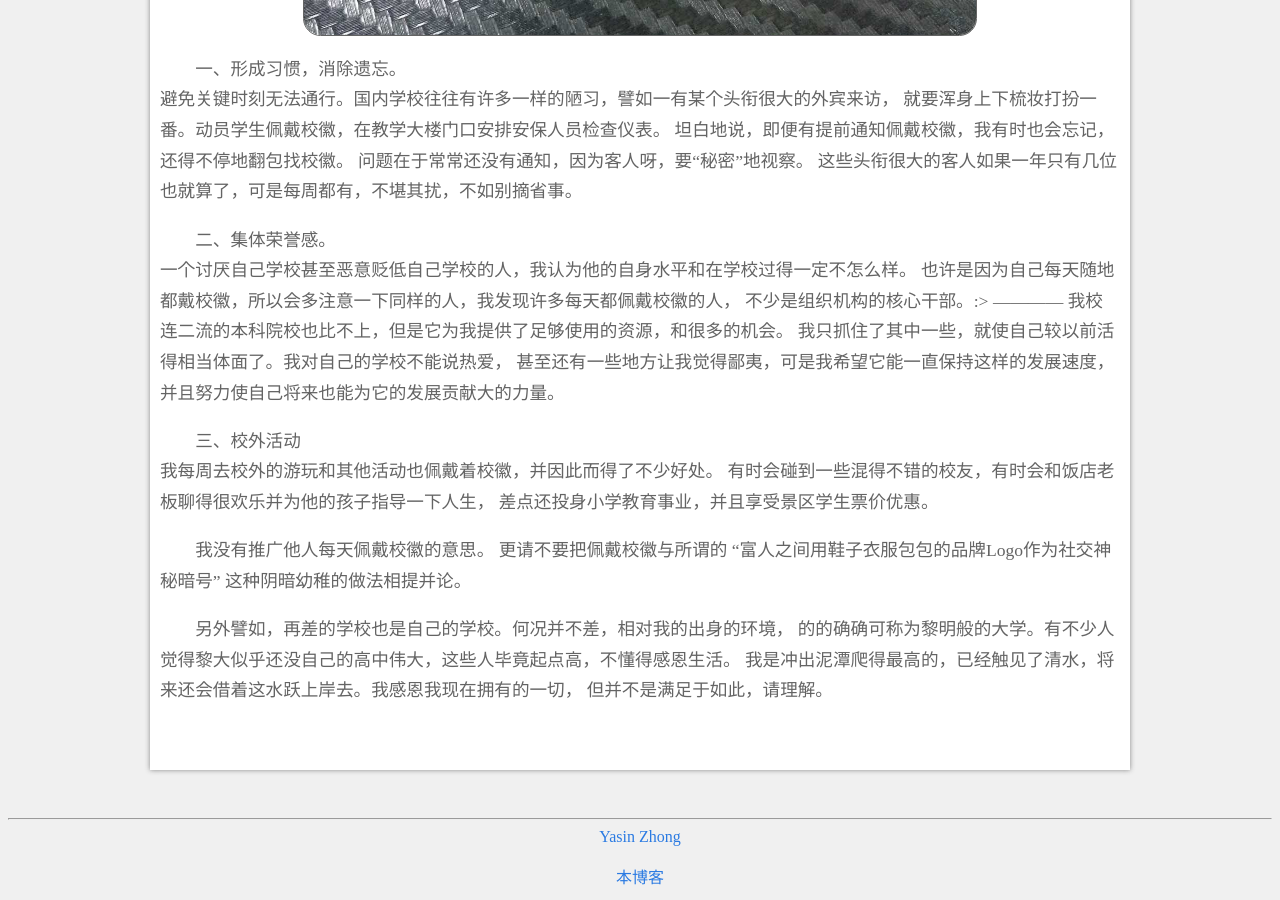
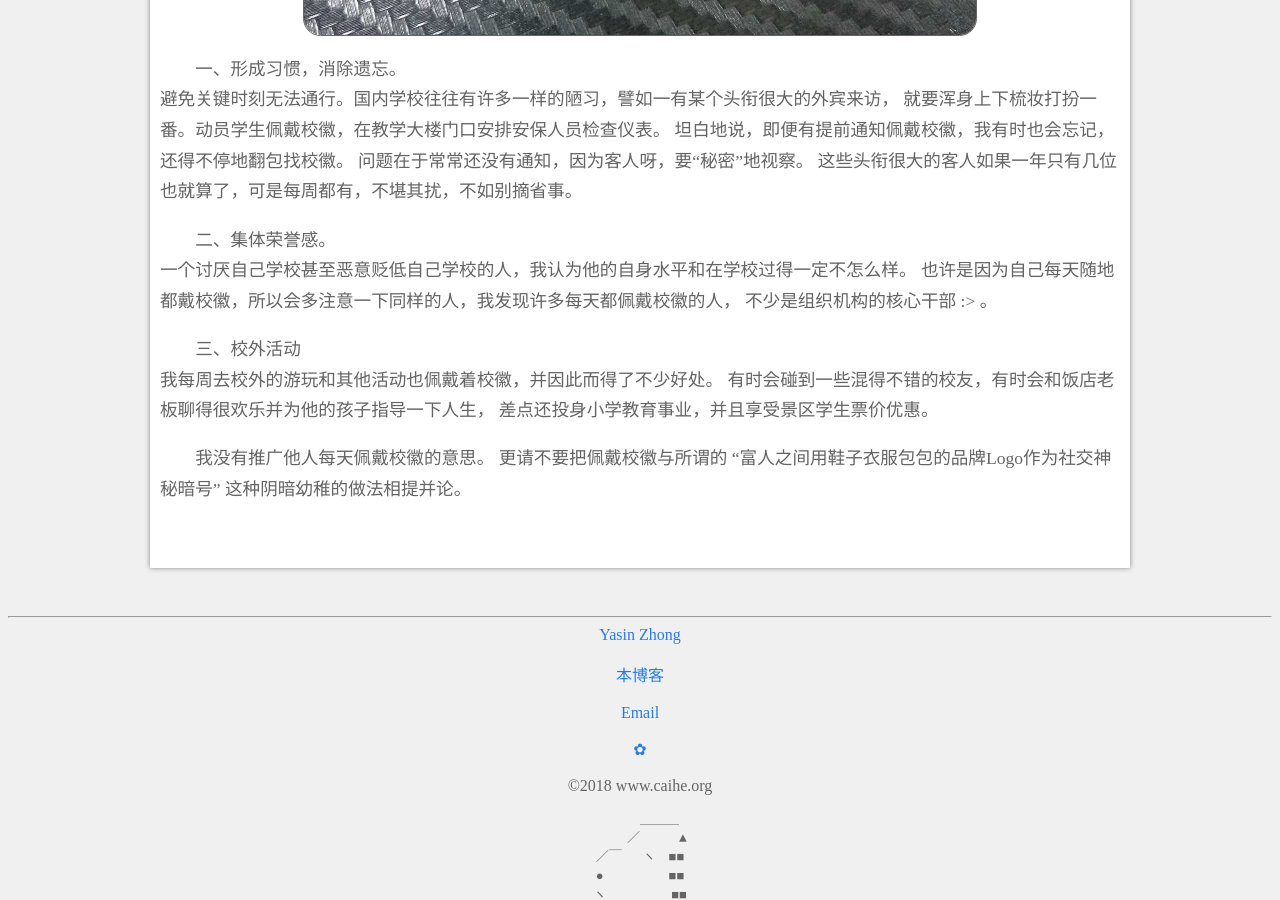
Before and after one commit to YasinZhong/yasinzhong.github.io, a Jekyll site: the page built from _posts/2018-5-15-Badge.html, in a window 1280 px wide and 900 px high, scrolled down 466 px. Built offline with Jekyll 4.4.1, drawn with Linux system fonts in a browser that asks for light colours; comment, search, counter and statistics services are not loaded.

Commit message:
2018/06/04

```diff
--- a/_posts/2018-5-15-Badge.html
+++ b/_posts/2018-5-15-Badge.html
@@ -23,11 +23,7 @@
 	二、集体荣誉感。<br>
 	一个讨厌自己学校甚至恶意贬低自己学校的人，我认为他的自身水平和在学校过得一定不怎么样。
 	也许是因为自己每天随地都戴校徽，所以会多注意一下同样的人，我发现许多每天都佩戴校徽的人，
-	不少是组织机构的核心干部。:> ————
-	我校连二流的本科院校也比不上，但是它为我提供了足够使用的资源，和很多的机会。
-	我只抓住了其中一些，就使自己较以前活得相当体面了。我对自己的学校不能说热爱，
-	甚至还有一些地方让我觉得鄙夷，可是我希望它能一直保持这样的发展速度，
-	并且努力使自己将来也能为它的发展贡献大的力量。
+	不少是组织机构的核心干部 :> 。
 </p>
 
 <p>
@@ -41,10 +37,3 @@
 	我没有推广他人每天佩戴校徽的意思。
 	更请不要把佩戴校徽与所谓的 “富人之间用鞋子衣服包包的品牌Logo作为社交神秘暗号” 这种阴暗幼稚的做法相提并论。
 </p>
-
-<p>
-	另外譬如，再差的学校也是自己的学校。何况并不差，相对我的出身的环境，
-	的的确确可称为黎明般的大学。有不少人觉得黎大似乎还没自己的高中伟大，这些人毕竟起点高，不懂得感恩生活。
-	我是冲出泥潭爬得最高的，已经触见了清水，将来还会借着这水跃上岸去。我感恩我现在拥有的一切，
-	但并不是满足于如此，请理解。
-</p>
```
Also changed, not shown: _posts/2018-5-16-BB.html (+4 -4 lines), h/2018-6-1-JTorFW.html (added, +33 -0 lines), h/新建文本文档.txt (added, +9 -0 lines).
